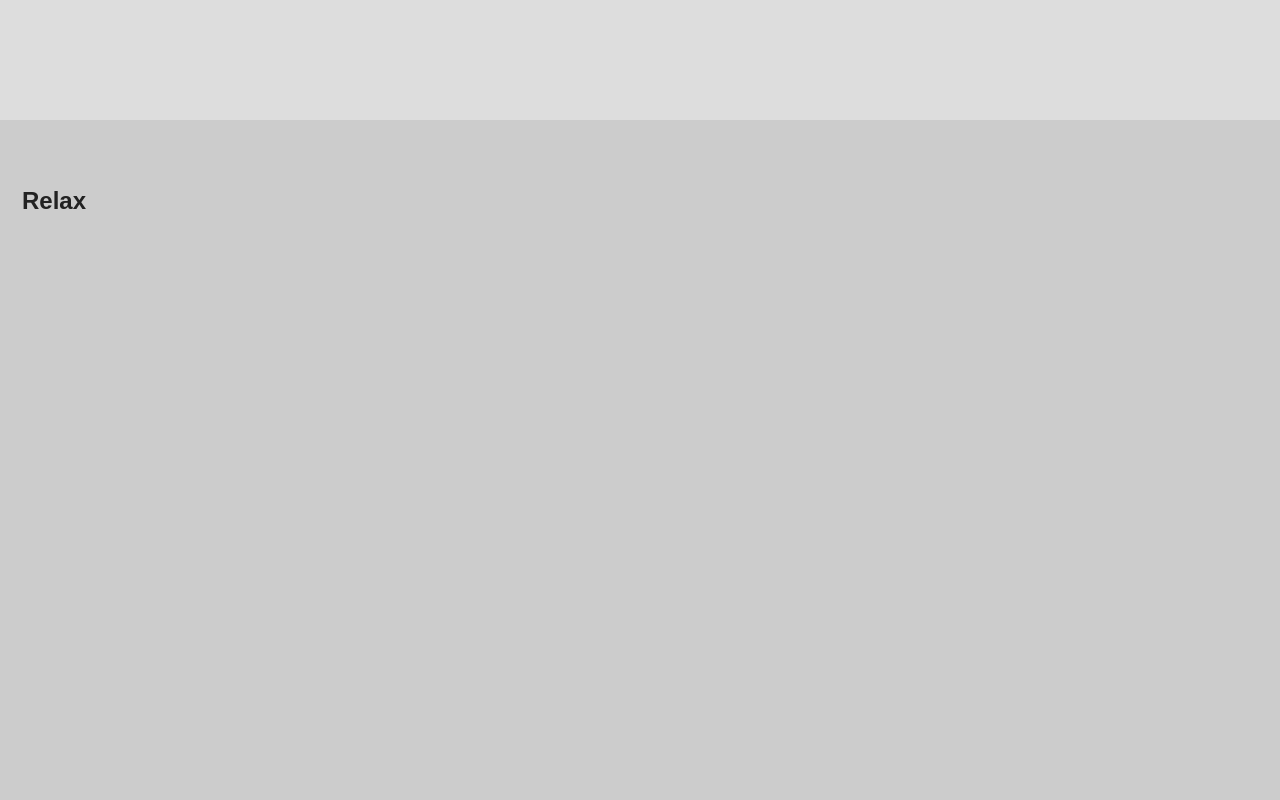
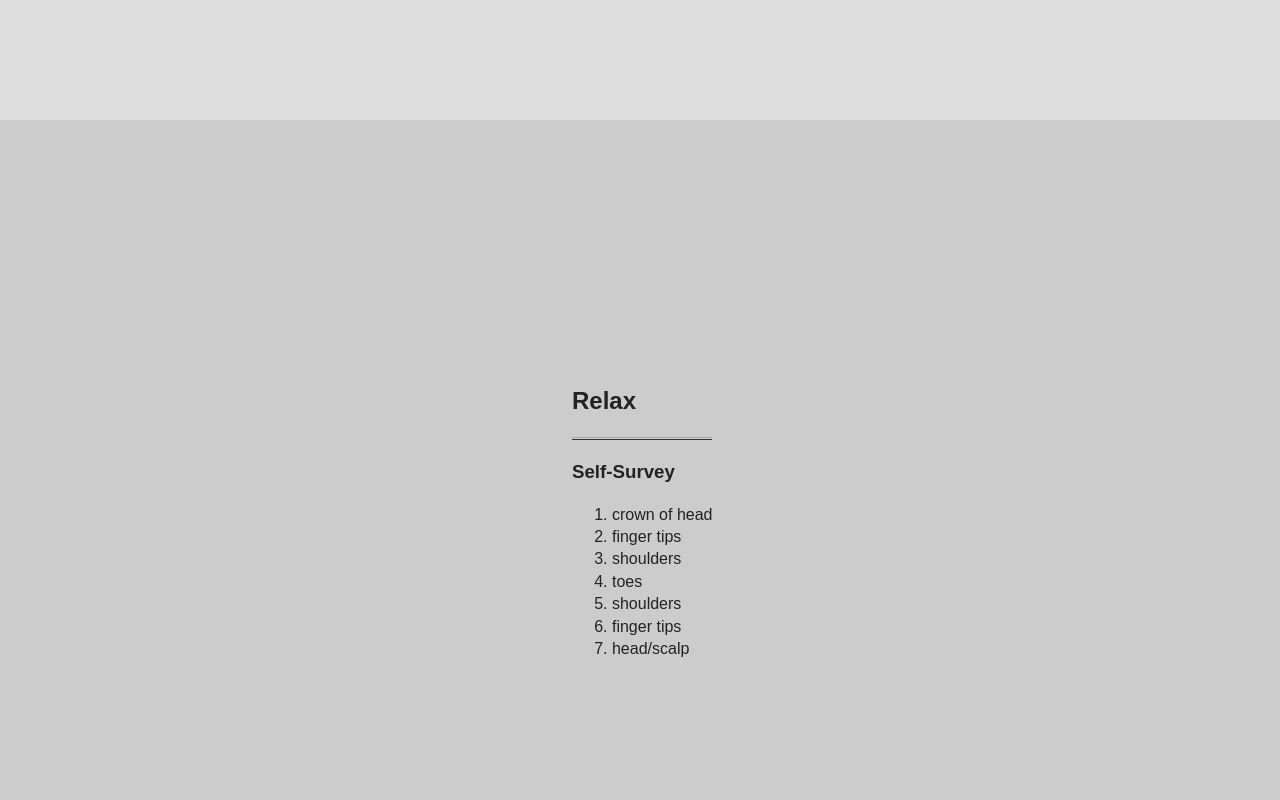
Before and after one commit to erikhatfield/HCJ_foundational, a plain HTML site: page index.html in a window 1280 px wide. Shown: the part 1480-2280 px from the top of the page. Drawn offline with Linux system fonts and the light colour scheme.

Commit message:
Added valign and coresponding valigninner CSS helper classes

```diff
--- a/index.html
+++ b/index.html
@@ -40,8 +40,21 @@
 		</section>
 
 		<section id="relax">
-			<div class="sectionBody">
-				<h2>Relax</h2>
+			<div class="sectionBody valign">
+				<div class="valigninner">
+					<h2>Relax</h2>
+					<hr>
+					<h3>Self-Survey</h3>
+					<ol>
+						<li>crown of head</li>
+						<li>finger tips</li>
+						<li>shoulders</li>
+						<li>toes</li>
+						<li>shoulders</li>
+						<li>finger tips</li>
+						<li>head/scalp</li>
+					</ol>
+				</div>
 			</div>
 		</section>
 
--- a/library/css/master.css
+++ b/library/css/master.css
@@ -195,10 +195,11 @@ header:before{
 		}
 
 		.sectionBody{
-			position:relative;
 			display:block;
+			width:100%;
 			margin:0;
-			padding:44px 22px;
+			padding:22px 44px;
+			box-sizing: border-box;
 		}
 
 
@@ -259,6 +260,25 @@ $$ |  $$ |$$ |  $$ |$$ |$$ | $$ | $$ |\$$$$$$$ | \$$$$  |$$ |\$$$$$$  |$$ |  $$
 
 	border:1px solid #000;
 	border-top:0;border-right:0;
+}
+/*
+ * Vertically and horizontally centers child elements of
+ * unknown width and height
+ */
+.valign {
+	height: 100%;
+	text-align:center;
+}
+.valign:before {
+	content: '';
+	display: inline-block;
+	height: 100%;
+	vertical-align: middle;
+}
+.valigninner {
+	display: inline-block;
+	vertical-align: middle;
+	text-align:left;
 }
 /*
  * Hide visually and from screen readers
```
